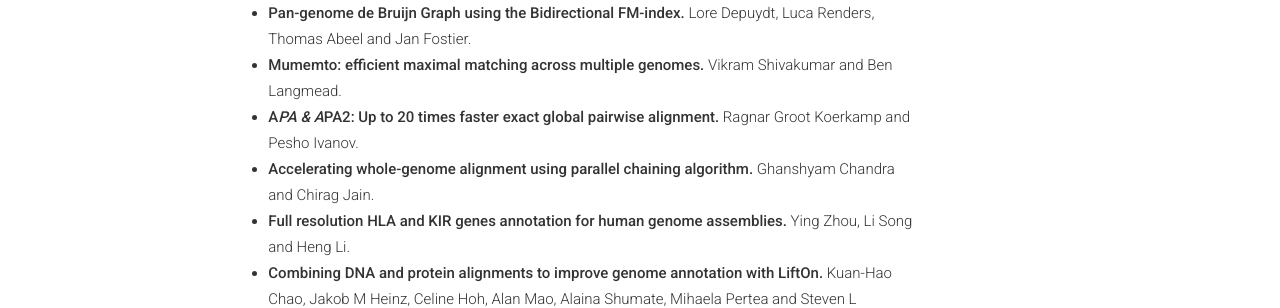
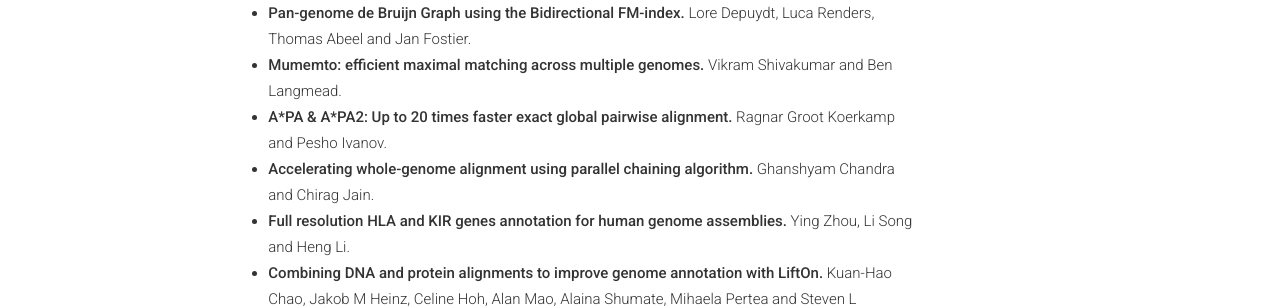
Before and after one commit to recomb-seq/recomb-seq.github.io, a Jekyll site: the page built from proceedings.md, in a window 1280 px wide and 900 px high, scrolled down 17717 px. Shown: the part 152-460 px from the top of the window. Built offline with Jekyll 4.4.1, drawn with Linux system fonts in a browser that asks for light colours; nearby versions of some CDN libraries; comment, search, counter and statistics services are not loaded.

Commit message:
2024 apa fix

```diff
--- a/proceedings.md
+++ b/proceedings.md
@@ -377,7 +377,7 @@
   - **Compressed Indexing for Pangenome Substring Queries .** Stephen Hwang, Nathaniel K. Brown, Omar Y. Ahmed, Katharine Jenike, Sam Kovaka, Michael C. Schatz and Ben Langmead.
   - **Pan-genome de Bruijn Graph using the Bidirectional FM-index.** Lore Depuydt, Luca Renders, Thomas Abeel and Jan Fostier.
   - **Mumemto: efficient maximal matching across multiple genomes.** Vikram Shivakumar and Ben Langmead.
-  - **A*PA & A*PA2: Up to 20 times faster exact global pairwise alignment.** Ragnar Groot Koerkamp and Pesho Ivanov.
+  - **A\*PA & A\*PA2: Up to 20 times faster exact global pairwise alignment.** Ragnar Groot Koerkamp and Pesho Ivanov.
   - **Accelerating whole-genome alignment using parallel chaining algorithm.** Ghanshyam Chandra and Chirag Jain.
   - **Full resolution HLA and KIR genes annotation for human genome assemblies.** Ying Zhou, Li Song and Heng Li.
   - **Combining DNA and protein alignments to improve genome annotation with LiftOn.** Kuan-Hao Chao, Jakob M Heinz, Celine Hoh, Alan Mao, Alaina Shumate, Mihaela Pertea and Steven L Salzberg.
```
